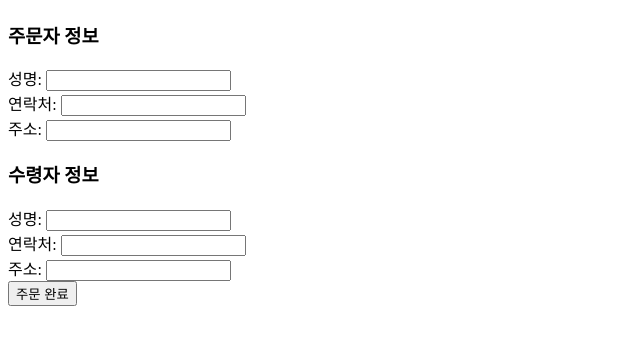
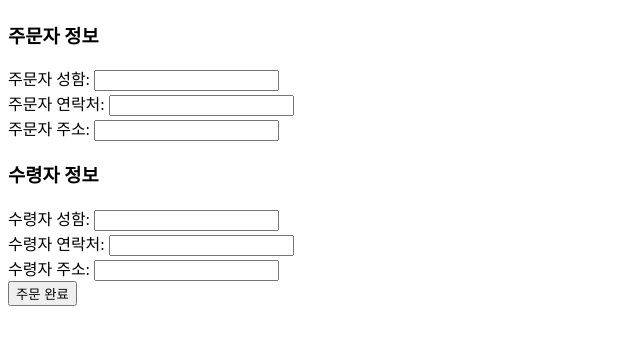
Before and after one commit to SKY-RAIL/test, a Flask app: template templates/car.html in a window 1280 px wide. Shown: the part 111-456 px from the top of the page, without its empty margins (0-640 px from the left). Run offline with Flask 2, Linux system fonts and the light colour scheme; the template is opened without the code that fills it, so the values that code supplies are empty.

Commit message:
Add files via upload

```diff
--- a/templates/car.html
+++ b/templates/car.html
@@ -26,8 +26,8 @@
     {% if existing_delivery_order %}
         <h3>주문 내역</h3>
         <ul>
-            <li>주문자: {{ existing_delivery_order.sender.name }} / 연락처: {{ existing_delivery_order.sender.contact }} / 주소: {{ existing_delivery_order.sender.address }}</li>
-            <li>수령자: {{ existing_delivery_order.receiver.name }} / 연락처: {{ existing_delivery_order.receiver.contact }} / 주소: {{ existing_delivery_order.receiver.address }}</li>
+            <li>주문자 성함: {{ existing_delivery_order.sender.name }} / 주문자 연락처: {{ existing_delivery_order.sender.contact }} / 주문자 주소: {{ existing_delivery_order.sender.address }}</li>
+            <li>수령자 성함: {{ existing_delivery_order.receiver.name }} / 수령자 연락처: {{ existing_delivery_order.receiver.contact }} / 수령자 주소: {{ existing_delivery_order.receiver.address }}</li>
             {% for detail in existing_delivery_order.details %}
                 <li>{{ detail.item }} - {{ detail.quantity }}개 ({{ detail.price }}원)</li>
             {% endfor %}
@@ -46,18 +46,18 @@
                 </div>
             {% endfor %}
             <h3>주문자 정보</h3>
-            <label>성명:</label>
+            <label>주문자 성함:</label>
             <input type="text" name="sender_name" required><br>
-            <label>연락처:</label>
+            <label>주문자 연락처:</label>
             <input type="text" name="sender_contact" required><br>
-            <label>주소:</label>
+            <label>주문자 주소:</label>
             <input type="text" name="sender_address" required><br>
             <h3>수령자 정보</h3>
-            <label>성명:</label>
+            <label>수령자 성함:</label>
             <input type="text" name="receiver_name" required><br>
-            <label>연락처:</label>
+            <label>수령자 연락처:</label>
             <input type="text" name="receiver_contact" required><br>
-            <label>주소:</label>
+            <label>수령자 주소:</label>
             <input type="text" name="receiver_address" required><br>
             <button type="submit">주문 완료</button>
         </form>
```
